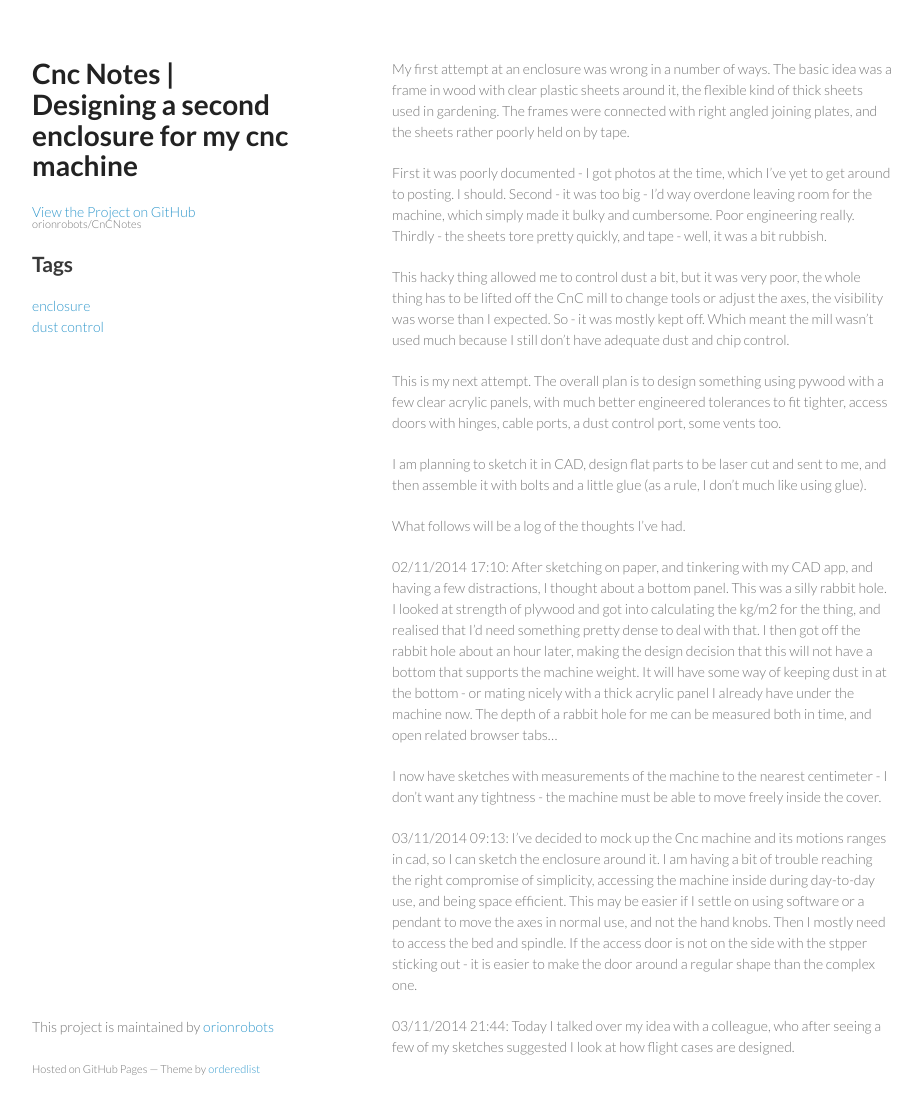
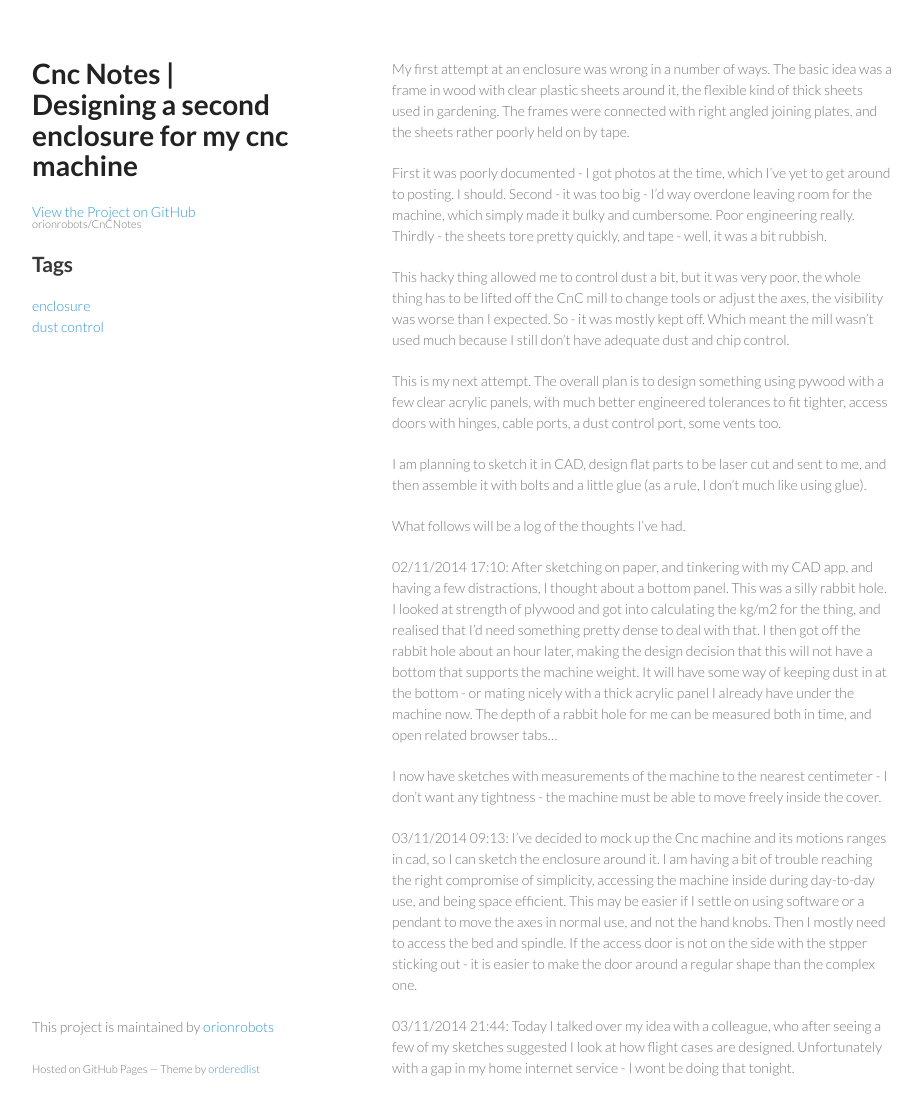
Before and after one commit to orionrobots/CnCNotes, a Jekyll site: the page built from _posts/2014-11-02-designing-second-enclosure-for-cnc.md, in a window 1280 px wide and 1148 px high. Shown: the top 1115 px of the window, without its empty margins (178-1100 px from the left). Built offline with Jekyll 4.4.1, drawn with Linux system fonts in a browser that asks for light colours; a script that is not in the unit is left out.

Commit message:
Added todays update.

```diff
--- a/_posts/2014-11-02-designing-second-enclosure-for-cnc.md
+++ b/_posts/2014-11-02-designing-second-enclosure-for-cnc.md
@@ -23,4 +23,4 @@ I now have sketches with measurements of the machine to the nearest centimeter -
 
 03/11/2014 09:13: I've decided to mock up the Cnc machine and its motions ranges in cad, so I can sketch the enclosure around it. I am having a bit of trouble reaching the right compromise of simplicity, accessing the machine inside during day-to-day use, and being space efficient. This may be easier if I settle on using software or a pendant to move the axes in normal use, and not the hand knobs. Then I mostly need to access the bed and spindle. If the access door is not on the side with the stpper sticking out - it is easier to make the door around a regular shape than the complex one.
 
-03/11/2014 21:44: Today I talked over my idea with a colleague, who after seeing a few of my sketches suggested I look at how flight cases are designed.
+03/11/2014 21:44: Today I talked over my idea with a colleague, who after seeing a few of my sketches suggested I look at how flight cases are designed. Unfortunately with a gap in my home internet service - I wont be doing that tonight.
```
